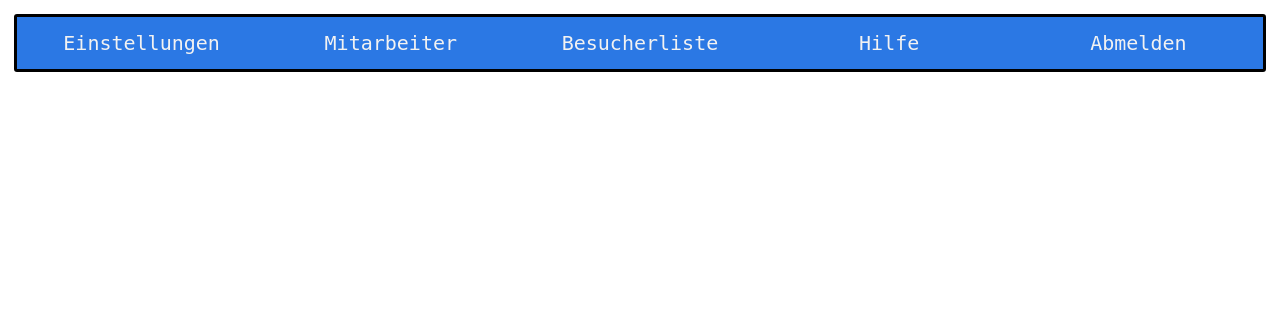
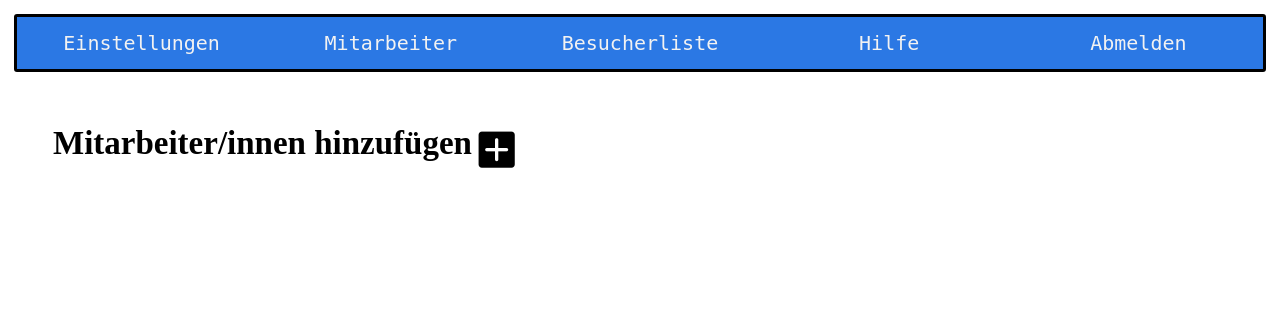
Before and after one commit to manuelll5/visitor4u, a PHP site: page /visitorList.php in a window 1280 px wide. Shown: the top 332 px of the page. Run offline with PHP 8.4, Linux system fonts and the light colour scheme.

Commit message:
Title aktualisiert; visitorList.php angefangen zu erstellen und visitorList.css

```diff
--- a/css/button.css
+++ b/css/button.css
@@ -7,3 +7,13 @@
 	border: none;
 	box-shadow: none;
 }
+
+.plus {
+	float: right;
+	background: transparent;
+	background-image: url('../icon/icons8-plus-2-50.png');
+	height: 50px;
+	width: 50px;
+	border: none;
+	box-shadow: none;
+}
--- /dev/null
+++ b/css/visitorList.css
@@ -0,0 +1,6 @@
+@charset "UTF-8";
+/*CSS Dokument*/
+
+/*########################## HTML TAG #################################*/
+body, html {margin: 0; padding: 0; width: 100%; height: 100%;  overflow: hidden;}
+/*########################## HTML TAG #################################*/
--- a/employee.php
+++ b/employee.php
@@ -2,7 +2,7 @@
 <html>
   <head>
     <meta charset="utf-8">
-    <title></title>
+    <title>Visitor4U - Mitarbeiter/innen</title>
   </head>
   <header>
     <?php
--- a/logout.php
+++ b/logout.php
@@ -7,7 +7,7 @@ session_destroy();
   <head>
     <meta charset="utf-8">
     <meta http-equiv="refresh" content="5; URL=index.php">
-    <title></title>
+    <title>Visitor4U - Abmeldung</title>
   </head>
   <body>
     <h1>Logout erfolgreich!!!</h1>
--- a/settings.php
+++ b/settings.php
@@ -2,7 +2,7 @@
 <html>
   <head>
     <meta charset="utf-8">
-    <title></title>
+    <title>Visitor4U - Einstellungen</title>
   </head>
   <header>
     <?php
--- a/visitorList.php
+++ b/visitorList.php
@@ -2,7 +2,12 @@
 <html>
   <head>
     <meta charset="utf-8">
-    <title></title>
+    <link rel="stylesheet" href="css/visitorList.css">
+    <link rel="stylesheet" href="css/button.css">
+    <meta name="viewport" content="width=device-width, initial-scale=1">
+    <link rel="stylesheet" href="css/textareaAndBtnBorderInColor.css">
+    <!-- <link rel="stylesheet" href="bootstrap/css/bootstrap.min.css"> -->
+    <title>Visitor4U - Besucherliste</title>
   </head>
   <header>
     <?php
@@ -10,6 +15,50 @@
       ?>
   </header>
   <body>
-
+    <!-- <h1 style="text-align:center;">Mitarbeiter/innen hinzufügen</h1> -->
+    <form action="processing.php" method="post">
+      <table class"table table-bordered table-striped" id="user" style="text-align: center; margin: 50px 0 -51px 0">
+        <thead>
+          <tr>
+            <th colspan="4" style="width: 100%;">
+              <span style="font-size: 33px; margin: 0 0 0 50px; text-align: monospace;">Mitarbeiter/innen hinzufügen</span>
+              <button class="plus" value="" id="addrow"></button>
+            </th>
+          </tr>
+        </thead>
+        <tbody id="addUser">
+          <tr id="row" style="display: none;">
+            <td colspan="5">
+              <select class="form-control company-color-border" id="benutzer_dropdown" required>
+                <option value="" disabled selected>Benutzer</option>
+                <option>Admin</option>
+                <option>Mitarbeiter</option>
+                <option>Terminal</option>
+              </select>
+              <input type="hidden" id="benutzer">
+            </td>
+          </tr>
+          <tr id="admin_employee" style="display: none;">
+            <td><input class="form-control company-color-border admin_employee_input" type="text" name="firstname" placeholder="Vorname" autocomplete="off" disabled></td>
+            <td><input class="form-control company-color-border admin_employee_input" type="text" name="lastname" placeholder="Nachname" autocomplete="off" disabled></td>
+            <td><input class="form-control company-color-border admin_employee_input" type="text" name="username" placeholder="Benutzername" autocomplete="off" disabled></td>
+          </tr>
+          <?php // TODO: ' in " ersetzen ?>
+          <tr id='admin_employee2' style='display: none;'>
+            <input type='hidden' id='type' name='type'>
+            <td><input class='form-control company-color-border admin_employee_input pw' type='password' id='pw1.1' name='password' placeholder='Passwort' autocomplete='off' disabled></td>
+            <td><input class='form-control company-color-border admin_employee_input pw' type='password' id='pw1.2' name='password2' placeholder='Passwort bestätigen' autocomplete='off' disabled></td>
+            <td><input type='submit' id='submit' name='submitAdmin_employee' class='btn company-color company-color-border' value='Speichern'></td>
+          </tr>
+          <tr id='terminal' style='display: none;'>
+            <td style='width: 20%;'><input class='form-control company-color-border terminal_input' type='text' name='terminal_name' placeholder='Name des Terminals' autocomplete='off' disabled></td>
+            <td style='width: 20%;'><input class='form-control company-color-border terminal_input' type='text' name='username' placeholder='Benutzername' autocomplete='off' disabled></td>
+            <td style='width: 20%;'><input class='form-control company-color-border terminal_input pw' id='pw2.1' type='password' name='password' placeholder='Passwort' autocomplete='off' disabled></td>
+            <td style='width: 20%;'><input class='form-control company-color-border terminal_input pw' id='pw2.2' type='password' name='password2' placeholder='Passwort bestätigen' autocomplete='off' disabled></td>
+            <td style='width: 20%;'><input type='submit' id='submit2' name='submitTerminal' class='btn company-color company-color-border' value='Speichern'></td>
+          </tr>
+        </tbody>
+      </table>
+      </form>
   </body>
 </html>
```
Also changed, not shown: 1 other file.
